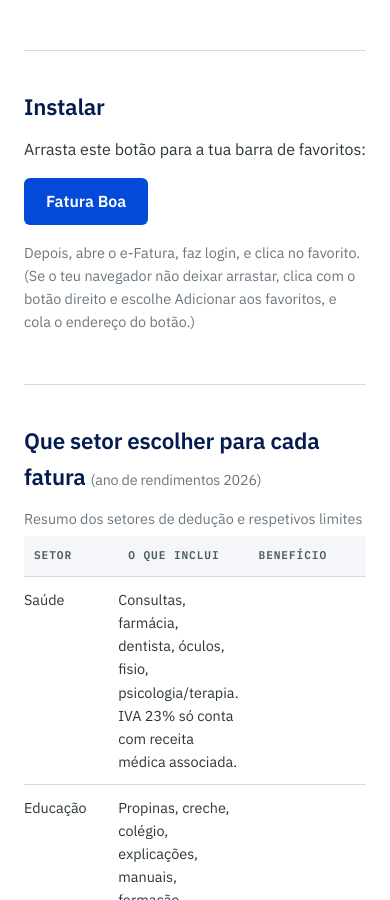
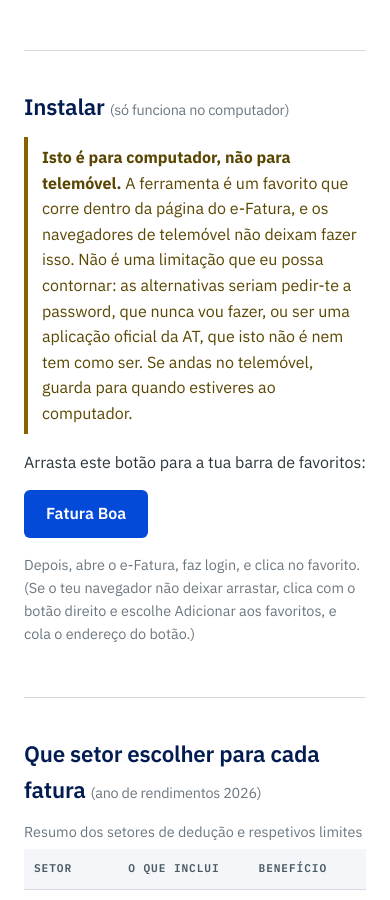
Before and after one commit to nobodykr/efatura-helper, a plain HTML site: page index.html in a window 390 px wide. Shown: the part 4449-5349 px from the top of the page. Drawn offline with Linux system fonts and the light colour scheme.

Commit message:
Say plainly that this is desktop-only
Mobile browsers will not run a bookmarklet inside a page, so the tool cannot work
on a phone. The only ways around it are asking for the password, which is the one
thing this refuses to do, or being an official AT application, which it is not.
Better to say that up front than to let someone install a favourite on a phone
and find a dead button. The panel warns too, for anyone who gets that far.

```diff
--- a/index.html
+++ b/index.html
@@ -340,7 +340,12 @@
 </section>
 
 <section>
-  <h2>Instalar</h2>
+  <h2>Instalar <span class="note">(só funciona no computador)</span></h2>
+  <p class="warn"><b>Isto é para computador, não para telemóvel.</b> A ferramenta é um favorito que
+    corre dentro da página do e-Fatura, e os navegadores de telemóvel não deixam fazer isso. Não é
+    uma limitação que eu possa contornar: as alternativas seriam pedir-te a password, que nunca vou
+    fazer, ou ser uma aplicação oficial da AT, que isto não é nem tem como ser. Se andas no
+    telemóvel, guarda para quando estiveres ao computador.</p>
   <p>Arrasta este botão para a tua barra de favoritos:</p>
   <p><a class="bm" id="bookmarklet" href="#"> Fatura Boa</a></p>
   <p class="note">Depois, abre o e-Fatura, faz login, e clica no favorito. (Se o teu navegador não deixar arrastar, clica com o botão direito e escolhe Adicionar aos favoritos, e cola o endereço do botão.)</p>
--- a/tool.js
+++ b/tool.js
@@ -153,6 +153,12 @@
       '{outline:3px solid #f408fc;outline-offset:2px;border-radius:2px}'+
       '#efh-panel .efh-num{font-family:\'IBM Plex Mono\',ui-monospace,monospace;font-variant-numeric:tabular-nums}';
     document.head.appendChild(fs);
+  }
+  // Mobile browsers cannot run a bookmarklet inside a page, so this is desktop-only. Say it in
+  // the panel too rather than leaving a half-working screen.
+  if (/Android|iPhone|iPad|iPod|Mobile/i.test(navigator.userAgent)) {
+    alert("A Fatura Boa so funciona no computador. Os navegadores de telemovel nao deixam correr "
+        + "favoritos dentro da pagina do e-Fatura. Abre isto num computador.");
   }
   panel('<div style="background:#021c51;color:#fff;padding:10px 14px;font-weight:600;border-radius:8px 8px 0 0">' +
     'Fatura Boa <button type="button" aria-label="Fechar" style="float:right;cursor:pointer;background:none;border:0;color:#fff;font:inherit;padding:0 4px" onclick="document.getElementById(\'efh-panel\').remove()">\u2715</button></div>' +
```
